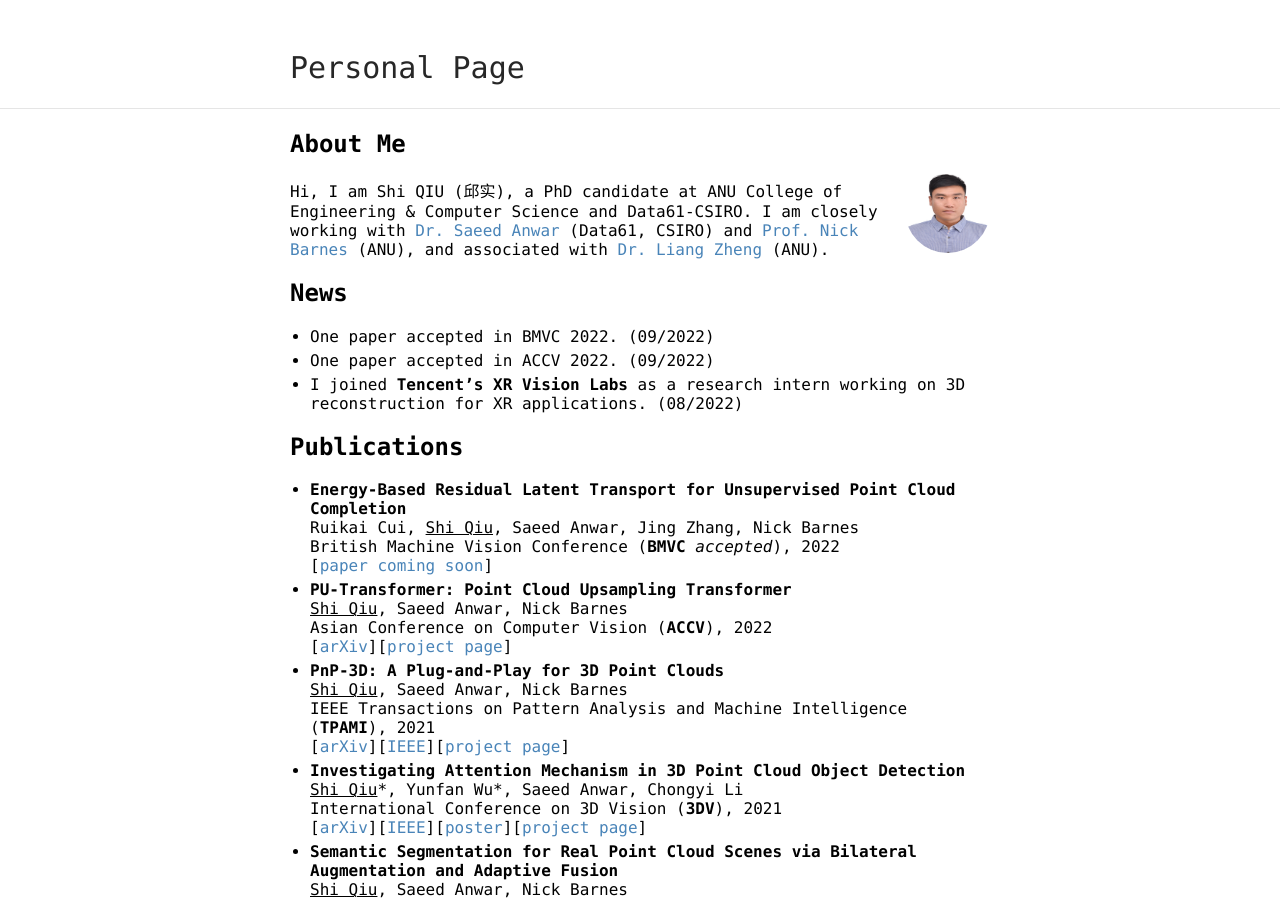
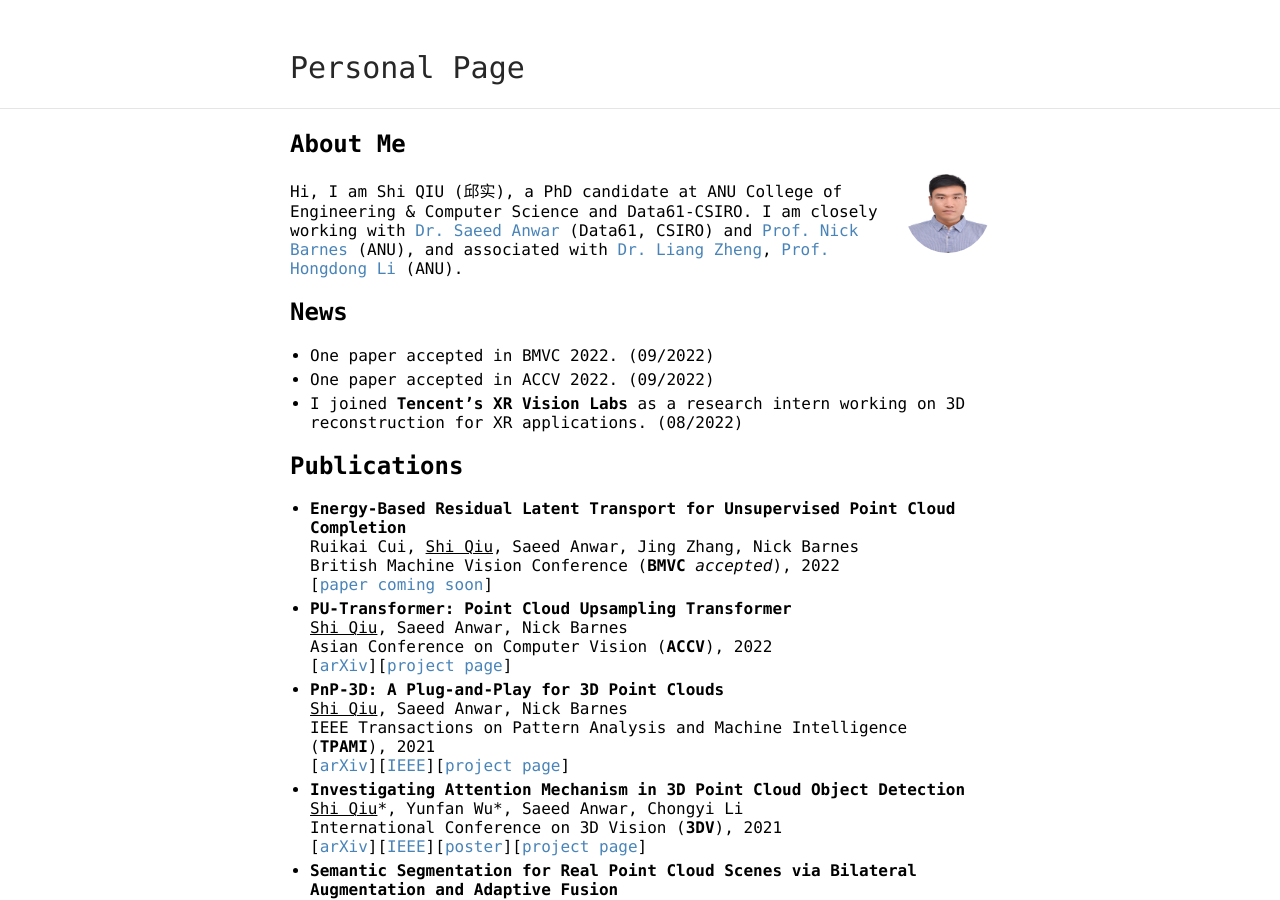
Before and after one commit to ShiQiu0419/ShiQiu0419.github.io, a Jekyll site: the page built from index.md, in a window 1280 px wide and 900 px high. Built offline with Jekyll 4.4.1, drawn with Linux system fonts in a browser that asks for light colours; our own code applies the rules of GitHub Pages for plain Markdown files.

Commit message:
Update index.md

```diff
--- a/index.md
+++ b/index.md
@@ -5,7 +5,7 @@ layout: default
 ## About Me
 <img class="profile-picture" src="me.jpg">
 
-Hi, I am Shi QIU (邱实), a PhD candidate at ANU College of Engineering & Computer Science and Data61-CSIRO. I am closely working with [Dr. Saeed Anwar](https://saeed-anwar.github.io/) (Data61, CSIRO) and [Prof. Nick Barnes](http://users.cecs.anu.edu.au/~nmb/) (ANU), and associated with [Dr. Liang Zheng](https://zheng-lab.cecs.anu.edu.au/index.html) (ANU).
+Hi, I am Shi QIU (邱实), a PhD candidate at ANU College of Engineering & Computer Science and Data61-CSIRO. I am closely working with [Dr. Saeed Anwar](https://saeed-anwar.github.io/) (Data61, CSIRO) and [Prof. Nick Barnes](http://users.cecs.anu.edu.au/~nmb/) (ANU), and associated with [Dr. Liang Zheng](https://zheng-lab.cecs.anu.edu.au/index.html), [Prof. Hongdong Li](http://users.cecs.anu.edu.au/~hongdong/) (ANU).
 
 ## News
 * One paper accepted in BMVC 2022. (09/2022)
```
